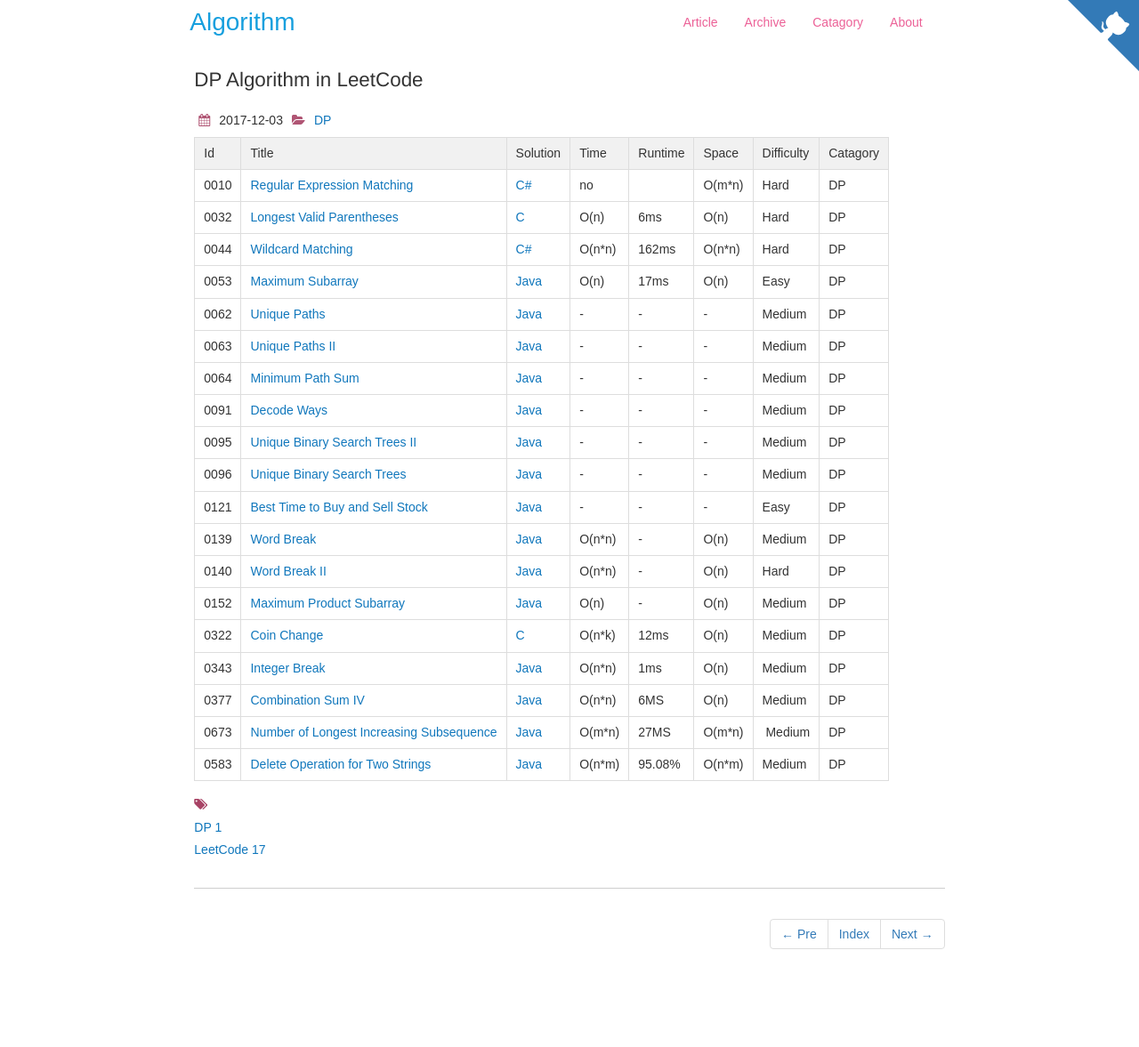
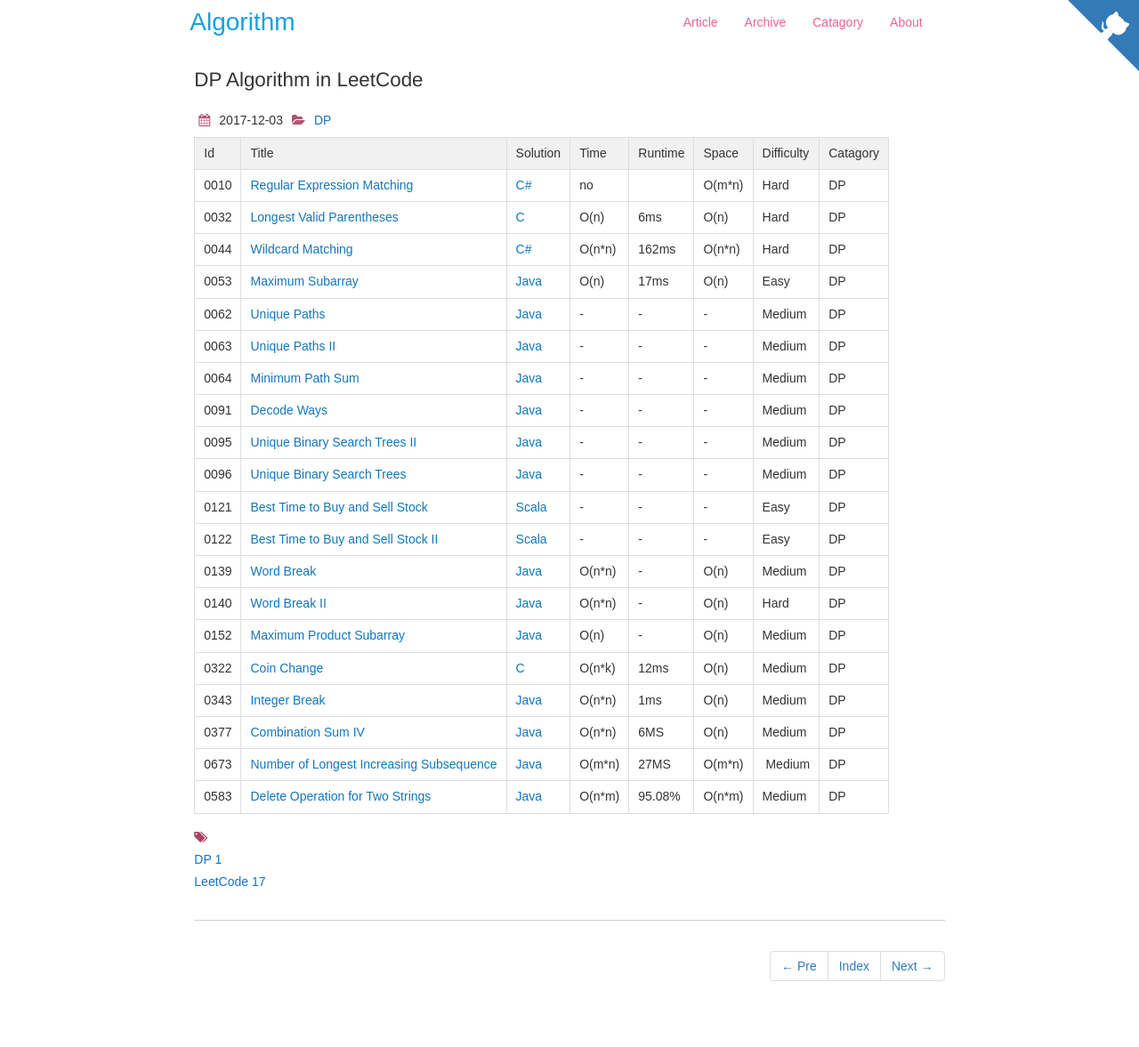
Before and after one commit to dunso/algorithm, a Jekyll site: the page built from docs/_posts/2017-12-03-DP.md, in a window 1280 px wide. Shown: the whole page at 89% size. Built offline with Jekyll 4.4.1, drawn with Linux system fonts in a browser that asks for light colours; nearby versions of some CDN libraries; before the commit the page ends 1141 px from its top, so only the background shows below that.

Commit message:
Add index of LeetCode0122.scala to docs

```diff
--- a/docs/_posts/2017-12-03-DP.md
+++ b/docs/_posts/2017-12-03-DP.md
@@ -22,7 +22,8 @@
 |0091|[Decode Ways](https://leetcode.com/problems/decode-ways) | [Java](https://e.srl/leetcode-91/)  |-|-|-|  Medium |DP|
 |0095|[Unique Binary Search Trees II](https://leetcode.com/problems/unique-binary-search-trees-ii) | [Java](https://e.srl/leetcode-95/)  |-|-|-|  Medium |DP|
 |0096|[Unique Binary Search Trees](https://leetcode.com/problems/unique-binary-search-trees) | [Java](https://e.srl/leetcode-96/)  |-|-|-|  Medium |DP|
-|0121|[Best Time to Buy and Sell Stock](https://leetcode.com/problems/best-time-to-buy-and-sell-stock/) | [Java](https://e.srl/leetcode-121/)  |-|-|-|  Easy |DP|
+|0121|[Best Time to Buy and Sell Stock](https://leetcode.com/problems/best-time-to-buy-and-sell-stock/) | [Scala](https://e.srl/leetcode-121/)  |-|-|-|  Easy |DP|
+|0122|[ Best Time to Buy and Sell Stock II](https://leetcode.com/problems/best-time-to-buy-and-sell-stock-ii/) | [Scala](https://e.srl/leetcode-122/)  |-|-|-|  Easy |DP|
 |0139|[Word Break](https://leetcode.com/problems/word-break/) | [Java](https://e.srl/leetcode-139/)  | O(n\*n) |-| O(n)  |  Medium |DP|
 |0140|[Word Break II](https://leetcode.com/problems/word-break-ii/) | [Java](https://e.srl/leetcode-140/)  | O(n\*n) |-| O(n)  |  Hard |DP|
 |0152|[Maximum Product Subarray](https://leetcode.com/problems/maximum-product-subarray/) | [Java](https://e.srl/leetcode-152/)  | O(n) |-| O(n)  |  Medium |DP|
```
